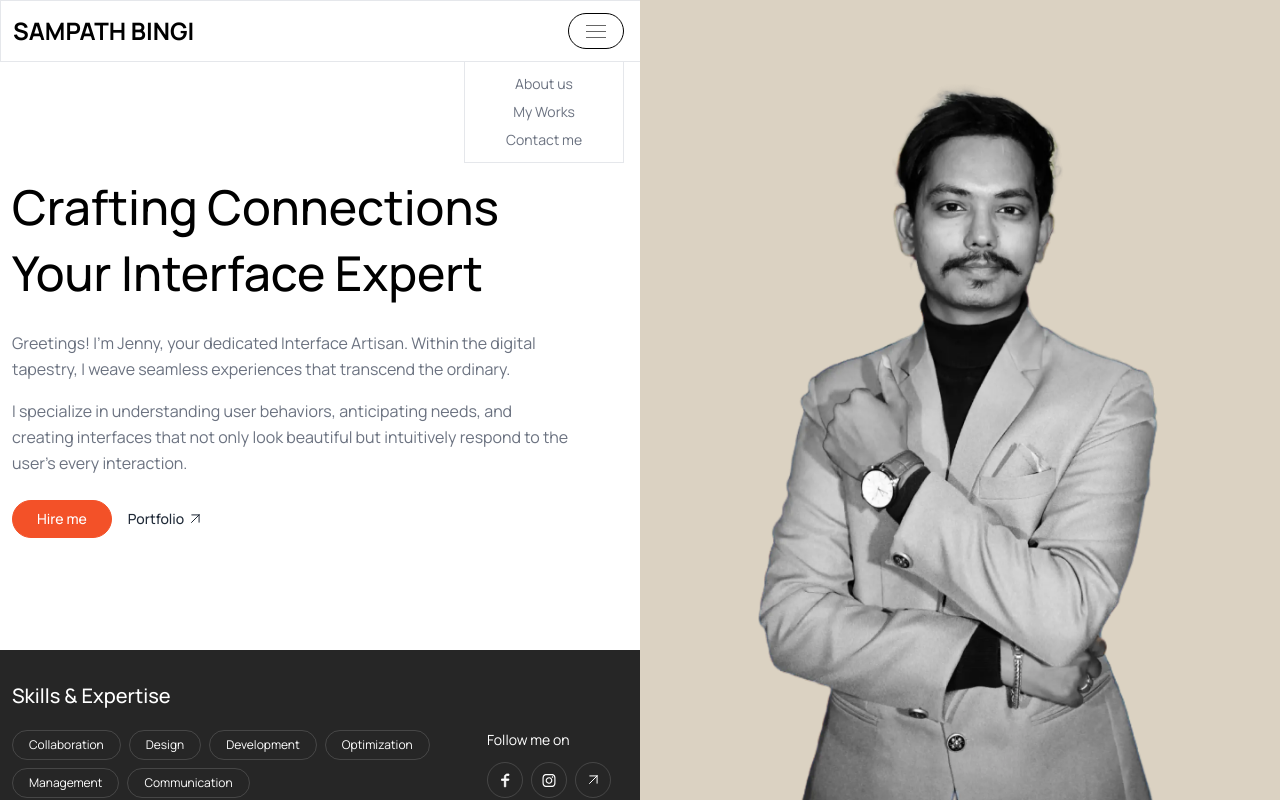
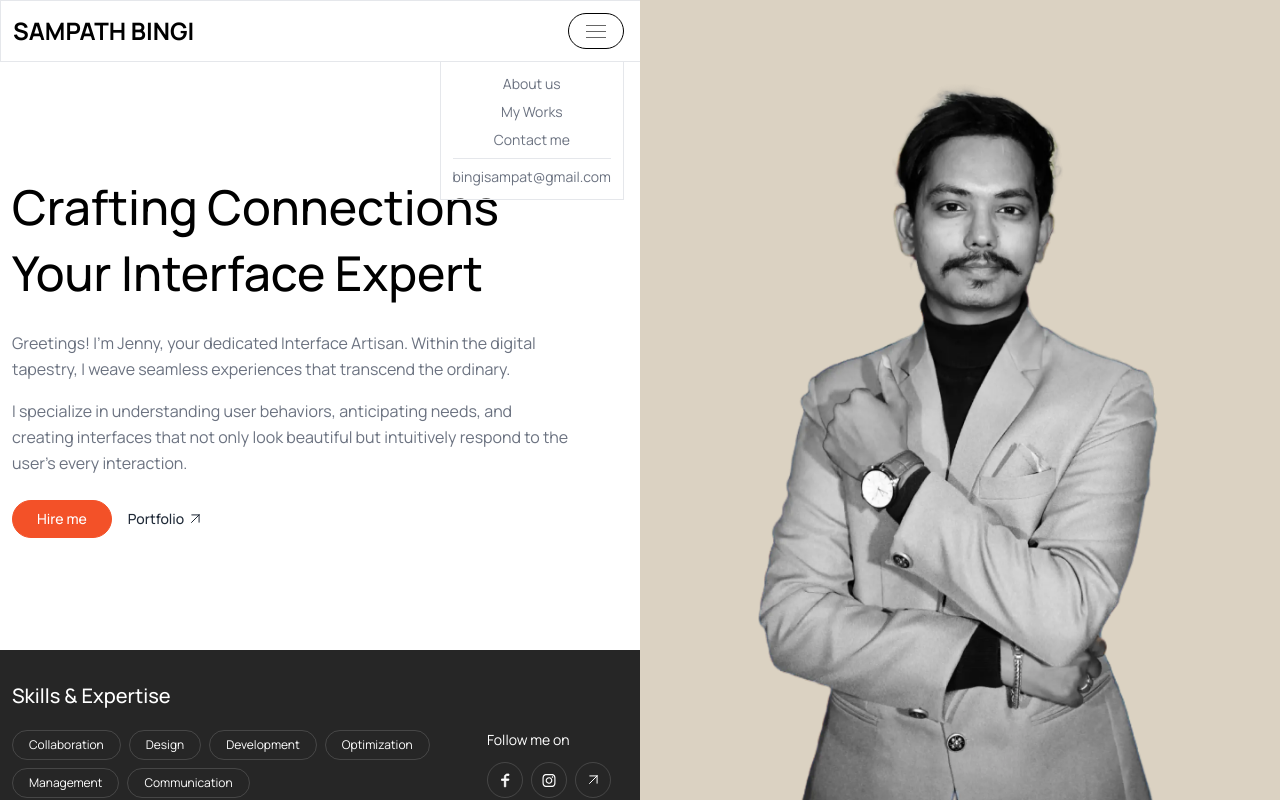
Before and after one commit to SampathNB/Portfolio, a React (Vite) app: page / in a window 1280 px wide. Both pictures are taken after a click on the button 596 px from the left and 31 px from the top of the page. Shown: the top 800 px of the page. Built offline with nearby package versions, Linux system fonts and the light colour scheme.

Commit message:
menu added

```diff
--- a/src/components/Header/index.tsx
+++ b/src/components/Header/index.tsx
@@ -31,14 +31,15 @@ export const Header = ({ className, onHomePage = false }: HeaderTypes) => {
                 <span className={barClassName}></span>
               </button>
               {showMenu && <div className="relative w-full">
-                <div className="absolute border border-gray-200 p-3 right-0 top-3 flex flex-col w-40">
-                  <div className="flex flex-col text-sm text-center gap-2">
+                <div className="absolute border border-gray-200 p-3 right-0 top-3 flex flex-col text-sm">
+                  <div className="flex flex-col text-center gap-2 border-b border-gray-200 pb-2 mb-2">
                     {pageLinks.map((link, index) => {
                       return (
-                        <a className="whitespace-nowrap" key={index} href={link.link}>{link.text}</a>
+                        <a className="whitespace-nowrap hover:text-black transition-colors" key={index} href={link.link}>{link.text}</a>
                       )
                     })}
                   </div>
+                  <a href="mailto:bingisampat@gmail.com" className="hover:text-black transition-colors">bingisampat@gmail.com</a>
                 </div>
               </div>}
             </div>
```
